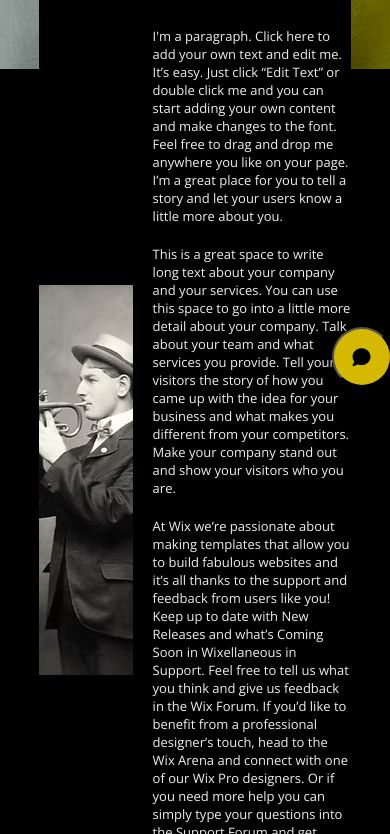
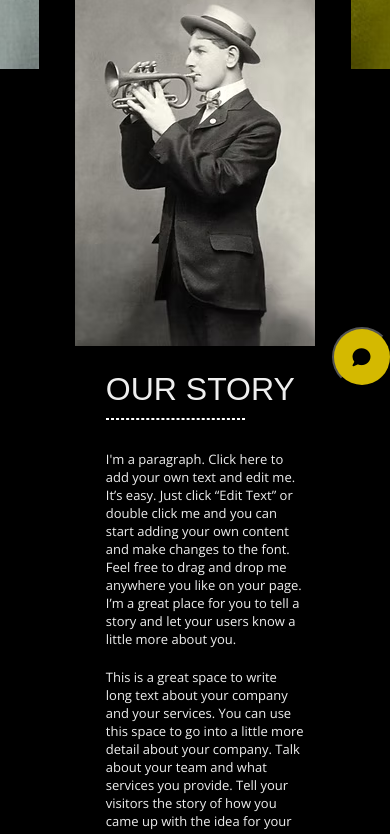
Before and after one commit to iraklibibilashv/projectforSTEP1440px, a plain HTML site: page templates/ourstory.html in a window 390 px wide. Shown: the part 437-1271 px from the top of the page. Drawn offline with nearby package versions, Linux system fonts and the light colour scheme; a web font is replaced by a local one.

Commit message:
errersadk1

```diff
--- a/styles/ourstory.css
+++ b/styles/ourstory.css
@@ -1,4 +1,6 @@
-
+#active {
+  color: #dddc33 !important;
+}
 
 #check:checked ~ nav ul li:nth-child(5) {
   background-color: #ddc000;
@@ -6,7 +8,7 @@
 
 main {
   width: 100%;
-  height: 90vh;
+  height: 100vh;
   background-image: url(../images/41d000_898b811241c2fb7001c61f77a0fa10ef.avif);
   background-position: center;
   background-size: cover;
@@ -21,7 +23,7 @@ section {
   background-color: black;
   margin-left: auto;
   margin-right: auto;
-  margin-top: 2%;
+  margin-top: 0%;
   display: flex;
   flex-direction: column;
 }
@@ -148,3 +150,17 @@ section {
 .section2-right-content p:nth-child(3) {
   max-width: 625px;
 }
+@media screen and (max-width: 640px) {
+  .section1, .section2 {
+    flex-direction: column;
+    align-items: center;
+    padding-top: 30px;
+  }
+
+  .section1-left, .section2-left {
+    min-height: 300px;
+    min-width: 400px;
+    height: 400px;
+    background-position: center;
+  }
+}
```
